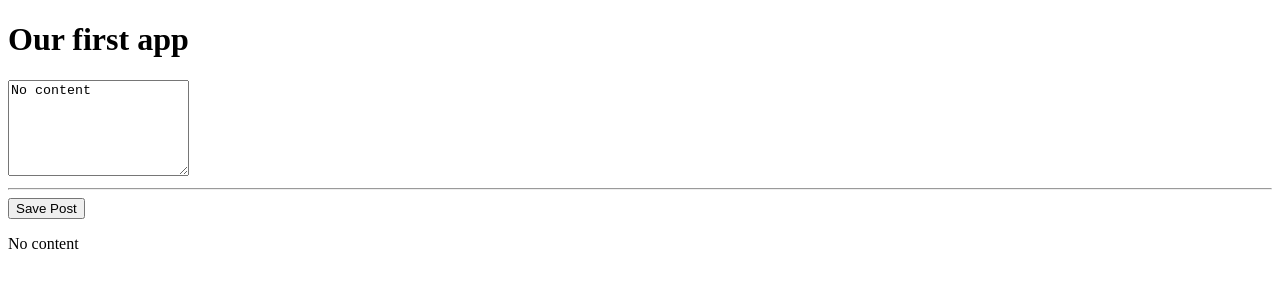
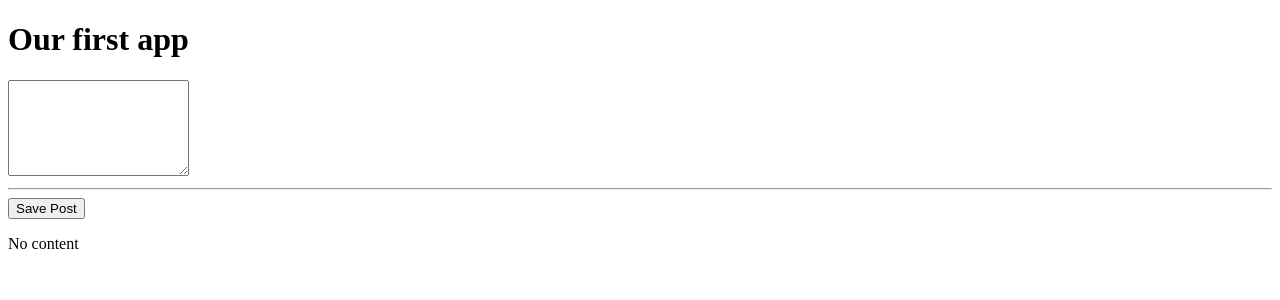
Before and after one commit to subarnakarki/mean-course, an Angular app: page / in a window 1280 px wide. Shown: the top 300 px of the page. Built offline with nearby package versions, Linux system fonts and the light colour scheme.

Commit message:
add forms module for two way data binding

```diff
--- a/src/app/posts/post-create/post-create.component.html
+++ b/src/app/posts/post-create/post-create.component.html
@@ -1,5 +1,7 @@
-<!-- add array brackets around value property in order to bind with the property in component class  -->
-<textarea rows="6" [value]="newPost"></textarea>
+<!-- two way binding with ngModel -->
+<textarea rows="6" [(ngModel)]="enteredValue"></textarea>
 <hr>
+<!-- event binding -->
 <button (click)="onAddPost()">Save Post</button>
+<!-- string interpolation -->
 <p>{{newPost}}</p>
--- a/src/app/posts/post-create/post-create.component.ts
+++ b/src/app/posts/post-create/post-create.component.ts
@@ -6,9 +6,10 @@ import { Component } from '@angular/core';
   templateUrl: './post-create.component.html',
 })
 export class PostCreateComponent {
+  enteredValue = '';
   newPost = 'No content';
 
   onAddPost() {
-    this.newPost = 'The user\'s post';
+    this.newPost = this.enteredValue;
   }
 }
```
Also changed, not shown: src/app/app.module.ts (+6 -2 lines).
